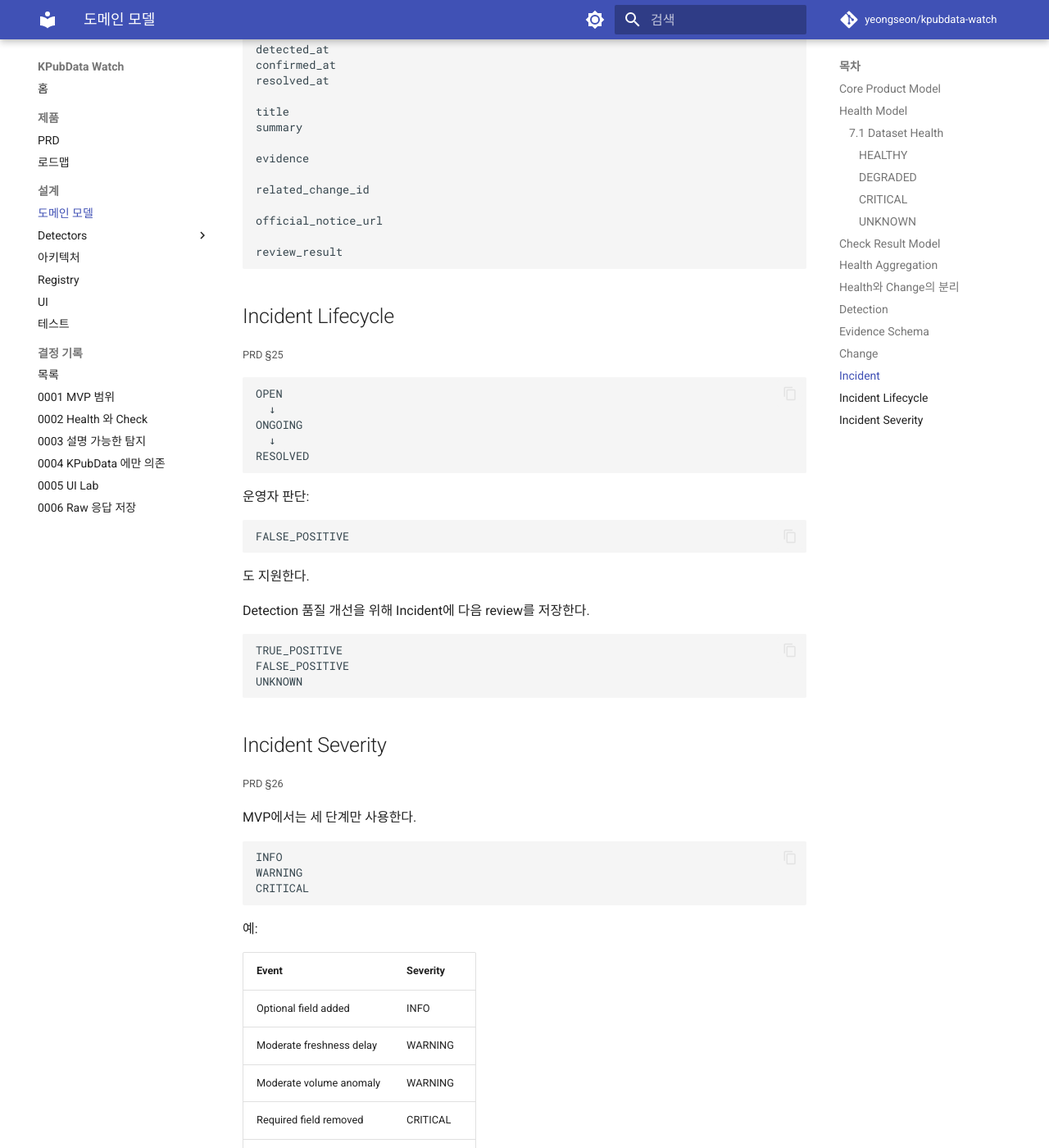
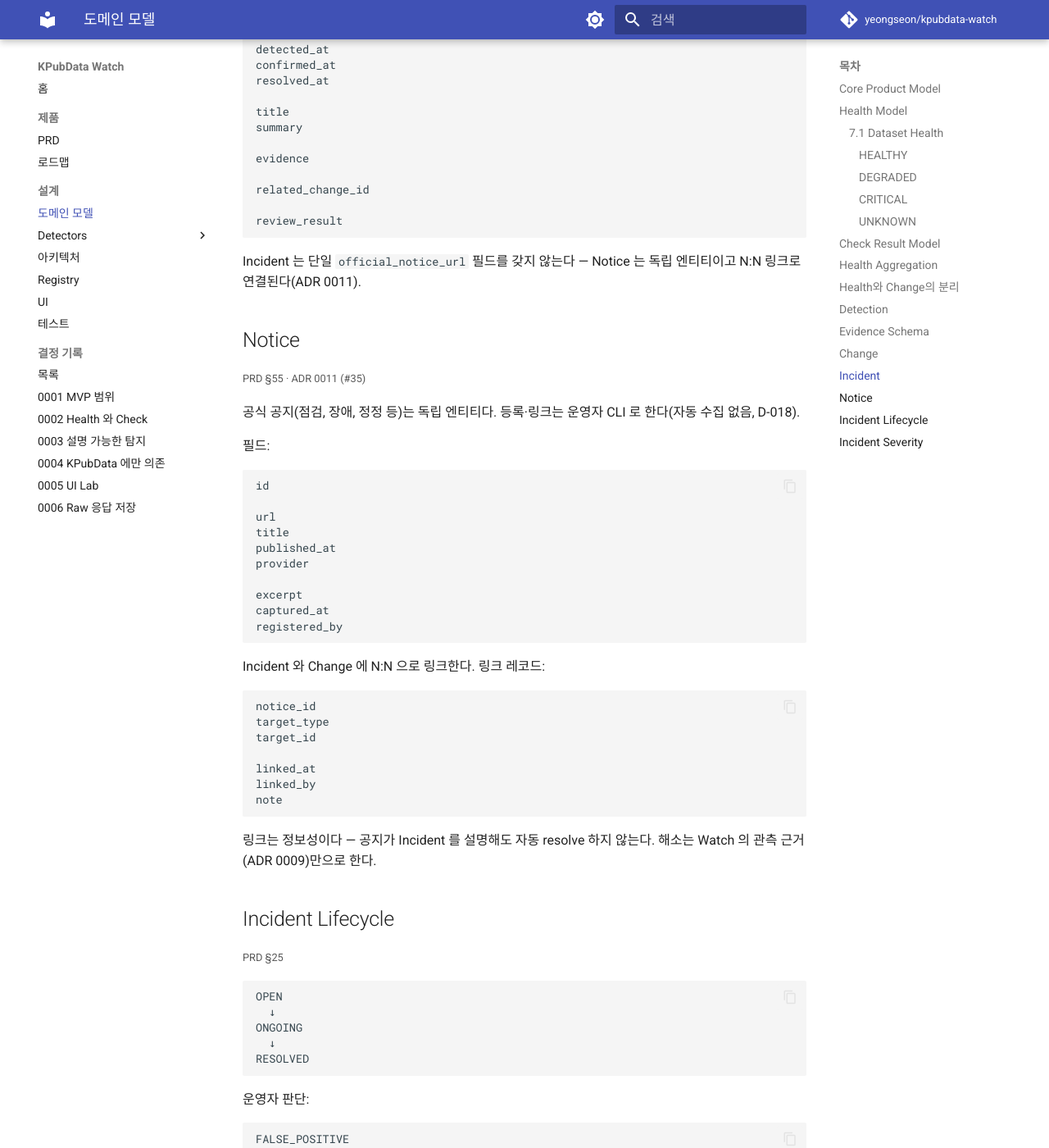
Before and after one commit to Eomdahyeon/kpubdata-watch, an MkDocs documentation site: the page built from docs/DOMAIN_MODEL.md, in a window 1280 px wide and 1400 px high, scrolled down 7778 px. Shown: the whole window at 82% size. Built offline with MkDocs 1.6.1 and Material for MkDocs 9.7.7, drawn with Linux system fonts in a browser that asks for light colours; comment, search, counter and statistics services are not loaded.

Commit message:
docs(decisions): link official notices to observations as an entity (#63)
Closes #35

## 요약
Q-011 "Official Notice와 Observation을 어떤 방식으로 연결할 것인가?" 를 ADR 0011 로 답한다.
공지를 독립 엔티티로 두고 Incident·Change 에 N:N 수동 링크한다.

## 변경 내용
- `docs/decisions/0011-notice-entity-manual-linking.md` (ADR, 신규):
1. Notice 독립 엔티티 —
`url`(정본)·`title`·`published_at`·`provider`(선택)·`excerpt`(등록 시점 발췌, 페이지
소실 대비 근거 보존)·`captured_at`·`registered_by`. 등록·링크는 운영자 CLI(자동 수집 없음,
D-018)
2. N:N 링크, 대상은 Incident + Change — 링크 레코드에
`linked_at`·`linked_by`·`note`. Incident 의 단일 `official_notice_url` 필드를
대체(한 점검 공지가 여러 Dataset 에 걸치고, 정정 공지가 추가로 붙는 경우를 표현 못 하는 필드였음)
  3. 링크는 정보성 — 공지가 Incident 를 설명해도 자동 resolve 안 함(해소는 관측 근거만, ADR 0009)
  4. 관측-공지 시간 쌍(Observed 09:37 / Notice 10:12)은 provider 신뢰 신호로 UI 유지
5. 공개: `GET /api/v1/notices` + 각 상세의 "관련 공지" 목록. 향후 crawler 후보 매칭이 이 구조에
자연스럽게 얹힘
- `API_CONTRACT.md` Operator CLI 절을 `notices add` / `notices link` 형태로
일반화
- `docs/decisions/README.md` 표 0011 행, CHANGELOG 항목

## 참고
- `docs/decisions/README.md` 의 0009 행은 리뷰 대기 중인 #61 에 있다. #61 이 먼저 머지되면
이 PR 은 리베이스 1줄 정리가 필요할 수 있다.

## 검증
- [x] mkdocs strict 빌드 통과
- [x] Ruff lint / format 통과
- [x] 테스트 통과 (`uv run pytest -q`: 33 passed)

## 체크리스트
- [x] 기능 브랜치에서 작업했으며 `main`에 직접 push하지 않았다
- [x] PR 제목이 POLICY 2.1.3 을 따른다
- [x] 로그·DB·API·HTML 어디에도 credential 이 남지 않는다
- [x] 문서 변경 시 docs strict 빌드 통과

---------

Co-authored-by: Claude Opus 5.5 <noreply@anthropic.com>

````diff
--- a/docs/DOMAIN_MODEL.md
+++ b/docs/DOMAIN_MODEL.md
@@ -408,10 +408,48 @@ evidence
 
 related_change_id
 
-official_notice_url
-
 review_result
 ```
+
+Incident 는 단일 `official_notice_url` 필드를 갖지 않는다 — Notice 는 독립
+엔티티이고 N:N 링크로 연결된다(ADR 0011).
+
+## Notice
+
+<small>PRD §55 · ADR 0011 (#35)</small>
+
+공식 공지(점검, 장애, 정정 등)는 독립 엔티티다. 등록·링크는 운영자 CLI 로
+한다(자동 수집 없음, D-018).
+
+필드:
+
+```text
+id
+
+url
+title
+published_at
+provider
+
+excerpt
+captured_at
+registered_by
+```
+
+Incident 와 Change 에 N:N 으로 링크한다. 링크 레코드:
+
+```text
+notice_id
+target_type
+target_id
+
+linked_at
+linked_by
+note
+```
+
+링크는 정보성이다 — 공지가 Incident 를 설명해도 자동 resolve 하지 않는다.
+해소는 Watch 의 관측 근거(ADR 0009)만으로 한다.
 
 ## Incident Lifecycle
 
````
Also changed, not shown: API_CONTRACT.md (+6 -2 lines), CHANGELOG.md (+1 -0 lines), docs/architecture/README.md (+13 -1 lines), docs/decisions/0011-notice-entity-manual-linking.md (added, +57 -0 lines), docs/decisions/README.md (+1 -0 lines).
